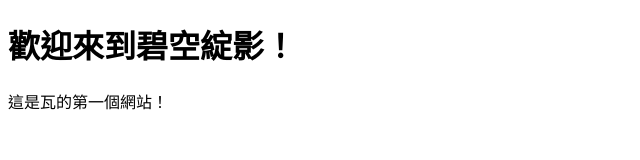
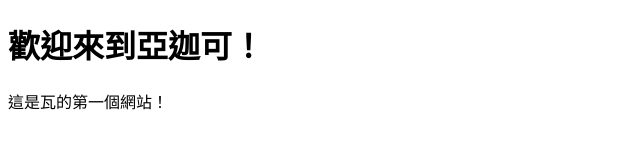
Before and after one commit to Agakon-Physis/Agakon-Physis.github.io, a plain HTML site: page index.html in a window 1280 px wide. Shown: the whole page, without its empty margins (0-640 px from the left). Drawn offline with Linux system fonts and the light colour scheme.

Commit message:
Change title and heading text in index.html

```diff
--- a/index.html
+++ b/index.html
@@ -2,12 +2,12 @@
 <html lang="zh-TW">
 <head>
     <meta charset="UTF-8">
-    <title>碧空綻影</title>
+    <title>亞迦可</title>
 </head>
 
 <body>
 
-<h1>歡迎來到碧空綻影！</h1>
+<h1>歡迎來到亞迦可！</h1>
 
 <p>這是瓦的第一個網站！</p>
 
```
